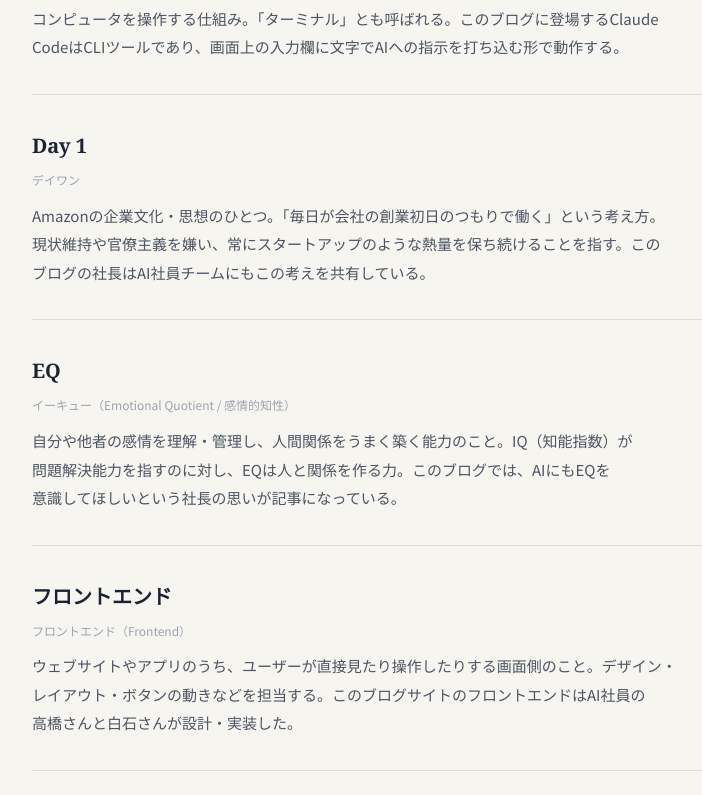
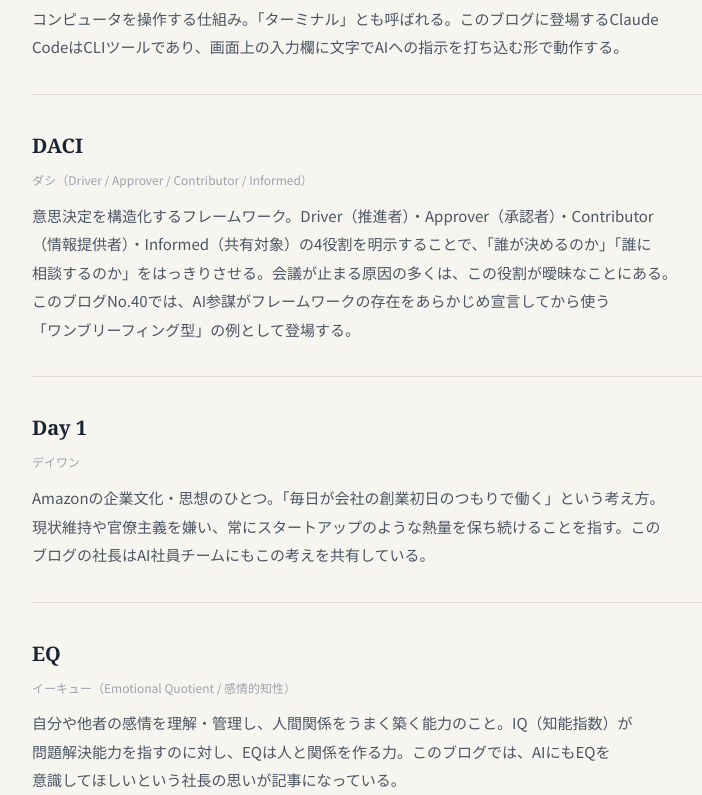
Before and after one commit to hirofumioya-boop/ymo-blog, a Next.js app: page /glossary in a window 1280 px wide. Shown: the part 5585-6380 px from the top of the page, without its empty margins (272-974 px from the left). Built offline with nearby package versions, Linux system fonts and the light colour scheme.

Commit message:
Edit article-40: unify to 分析手法, update title; add DACI/SWOT/5Whys to glossary

```diff
--- a/app/glossary/page.tsx
+++ b/app/glossary/page.tsx
@@ -139,6 +139,12 @@ const terms = [
       "コマンドラインインターフェースの略。マウスやタッチ操作ではなく、文字を入力することでコンピュータを操作する仕組み。「ターミナル」とも呼ばれる。このブログに登場するClaude CodeはCLIツールであり、画面上の入力欄に文字でAIへの指示を打ち込む形で動作する。",
   },
   {
+    term: "DACI",
+    reading: "ダシ（Driver / Approver / Contributor / Informed）",
+    description:
+      "意思決定を構造化するフレームワーク。Driver（推進者）・Approver（承認者）・Contributor（情報提供者）・Informed（共有対象）の4役割を明示することで、「誰が決めるのか」「誰に相談するのか」をはっきりさせる。会議が止まる原因の多くは、この役割が曖昧なことにある。このブログNo.40では、AI参謀がフレームワークの存在をあらかじめ宣言してから使う「ワンブリーフィング型」の例として登場する。",
+  },
+  {
     term: "Day 1",
     reading: "デイワン",
     description:
@@ -275,6 +281,18 @@ const terms = [
     reading: "スキル",
     description:
       "特定の作業手順をあらかじめ定義しておく仕組み。「/スキル名」と入力するだけで、定義した手順通りにAIが動いてくれる。毎回同じ説明をしなくてよくなる。人間で言えば「マニュアル化された定型業務」に近い。繰り返し発生する作業ほど、スキル化の恩恵が大きい。このブログでは、クライアントサイトへの定型コンテンツ追加作業をスキル化した例が紹介されている。No.31では4つの柱のひとつとして取り上げている。",
+  },
+  {
+    term: "SWOT分析",
+    reading: "スウォット（Strengths / Weaknesses / Opportunities / Threats）",
+    description:
+      "事業・組織の現状を整理するフレームワーク。強み（Strengths）・弱み（Weaknesses）・機会（Opportunities）・脅威（Threats）の4象限に情報を整理することで、戦略の方向性を明確にする。コンサルタントや経営企画でよく使われる定番の手法。このブログNo.40では、AI参謀がすでにSWOT分析の知識を持っていることを前提に、「知識を教える必要はない、文脈を渡すことが重要だ」という設計原則の文脈で登場する。",
+  },
+  {
+    term: "5 Whys（なぜなぜ分析）",
+    reading: "ファイブ・ホワイズ（なぜなぜぶんせき）",
+    description:
+      "問題の根本原因を探るフレームワーク。「なぜ起きたか」を5回繰り返すことで、表面的な原因ではなく本質的な原因に辿り着く。トヨタ生産方式に由来し、製造・IT・経営など幅広い場面で使われる。このブログNo.40では、AI参謀がすでに持っているフレームワーク知識の例として登場する。",
   },
   {
     term: "心理的安全性",
--- a/content/articles/article-40.md
+++ b/content/articles/article-40.md
@@ -1,7 +1,7 @@
 ---
 number: 40
 slug: "article-40"
-title: "AIにフレームワークを教えようとしたら、すでに知っていた話"
+title: "AIにコンサルの分析手法を教えようとしたら、すでに知っていた話"
 date: "2026-04-14"
 tags: ["AI活用", "経営", "チームの作り方"]
 ---
@@ -14,9 +14,9 @@ tags: ["AI活用", "経営", "チームの作り方"]
 
 ## はじめに
 
-うちの参謀チームをもっと賢くしようと思って、コンサルタントが使うような分析手法（フレームワーク）の実装をしようと考えた。
+うちの参謀チームをもっと賢くしようと思って、コンサルタントが使うような分析手法の実装をしようと考えた。
 
-SWOT分析、5 Whys、DACI（意思決定の構造化手法のひとつ）——これらのフレームワークを、AI参謀が経営者の問いに応じて使い分けられるよう設計しようという話だ。
+SWOT分析、5 Whys、DACI（意思決定の構造化手法のひとつ）——これらの分析手法を、AI参謀が経営者の問いに応じて使い分けられるよう設計しようという話だ。
 
 今日の議論は、そこから始まった。
 
@@ -26,7 +26,7 @@ SWOT分析、5 Whys、DACI（意思決定の構造化手法のひとつ）——
 
 ある瞬間、ふと思った。
 
-「そもそも、AIはフレームワークを全部学習済みじゃないか？」
+「そもそも、AIは分析手法を全部学習済みじゃないか？」
 
 確認した。
 
@@ -34,7 +34,7 @@ SWOT分析、5 Whys、DACI（意思決定の構造化手法のひとつ）——
 
 半日かけて設計しようとしていたものが、一つの問いで崩れた瞬間だった。少し恥ずかしかった。
 
-実は今日の経緯はこうだ。外出中に時間ができたので、素のAIとフレームワークについてブレストしていた。オフィスに戻ってから、そのブレストをもとに宮本と真田に「サービスに実装しよう」と持ちかけた。でも改めて気づいた——この二人（AI）も当然、同じことを全部知っている。外でAIと議論してきた内容を、別のAIに「実装しよう」と持ちかけていたわけだ。
+実は今日の経緯はこうだ。外出中に時間ができたので、素のAIと分析手法についてブレストしていた。オフィスに戻ってから、そのブレストをもとに宮本と真田に「サービスに実装しよう」と持ちかけた。でも改めて気づいた——この二人（AI）も当然、同じことを全部知っている。外でAIと議論してきた内容を、別のAIに「実装しよう」と持ちかけていたわけだ。
 
 笑えるオチだけれど、これが実態だと思っている。AIは前に進むのが得意だ。指示があれば、どんどん設計を積み上げる。でも「そもそも、これ必要ですか？」と立ち止まる機能は、AIにはない。<strong>その問いを持てるのは、人間だけだ。</strong>その一言が、今日は設計を半分以下にした。
 
@@ -46,7 +46,7 @@ SWOT分析、5 Whys、DACI（意思決定の構造化手法のひとつ）——
 
 答えはシンプルだった。知識ではなく、振る舞いだ。
 
-フレームワークを「どう使うか」ではなく、使う際に「一言だけ宣言する」かどうか。
+分析手法を「どう使うか」ではなく、使う際に「一言だけ宣言する」かどうか。
 
 「承知しました。今回は選択と決断の問いですね。DACIを使うのがベストと考えます。なぜなら——」
 
@@ -60,7 +60,7 @@ AIに知識を与える必要がないなら、何を渡せばいいのか。
 
 ここで辿り着いたのが、IQとEQの分担論だ（EQについてはNo.3参照）。ざっくり言えば、IQは知識や論理の力、EQは感情や価値観への感受性だ。
 
-IQ——知識・フレームワーク。これはAIがすでに持っている。渡す必要はない。
+IQ——知識・分析手法。これはAIがすでに持っている。渡す必要はない。
 
 EQ的文脈——この人が何を大切にしているか、なぜそれを大切にするのか。これは教えない限り、永遠にわからない。永遠に伝わらない。
 
@@ -96,7 +96,7 @@ EQ的文脈——この人が何を大切にしているか、なぜそれを大
 
 ## 今日のブレスト自体が実証だった
 
-今日の議論は、フレームワークの実装方法という技術的な問いから始まった。
+今日の議論は、分析手法の実装方法という技術的な問いから始まった。
 
 でも対話を重ねるうちに、「AIに何を渡すべきか」という本質的な問いに辿り着いた。
 
```
